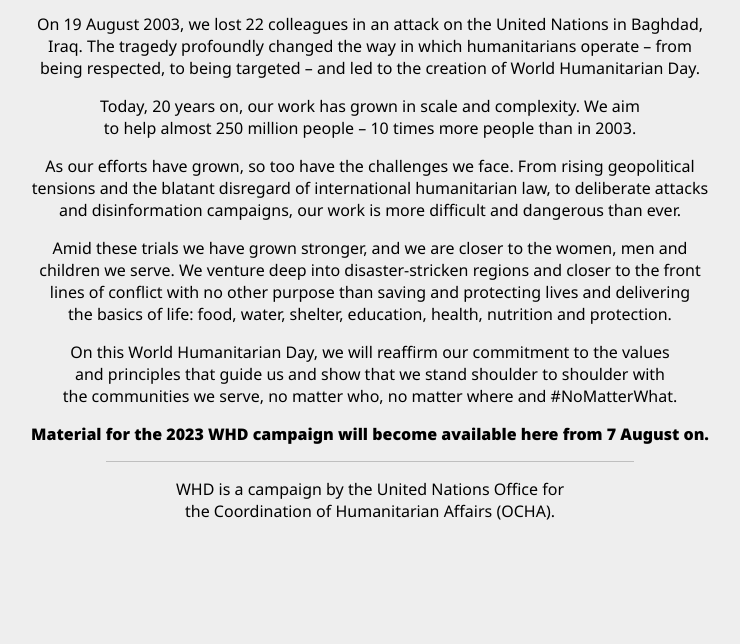
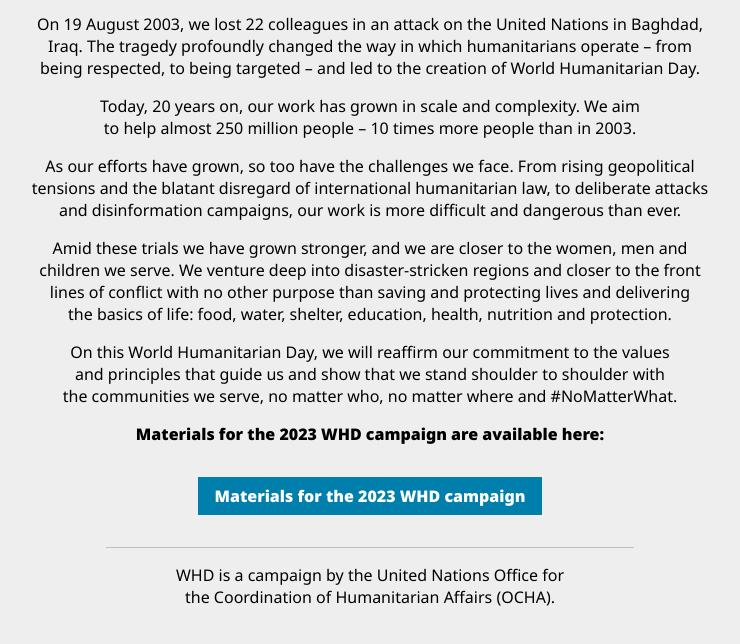
Before and after one commit to UN-OCHA/whd-site-2021-temp, a plain HTML site: page index.html in a window 1280 px wide. Shown: the part 479-1123 px from the top of the page, without its empty margins (270-1010 px from the left). Drawn offline with Linux system fonts and the light colour scheme.

Commit message:
chore: add the button to Trello

```diff
--- a/index.html
+++ b/index.html
@@ -26,6 +26,15 @@
   <!-- End Google Tag Manager -->
 
   <style type="text/css">
+    :root {
+      --brand-primary: #007fad;
+      --brand-primary--light: #20afcd;
+      --brand-primary--dark: #004f8d;
+      --brand-highlight: #e56a54;
+      --brand-grey: #e9f2fb;
+      --whd-button-margin: 1rem;
+    }
+
     *,
     *::before,
     *::after {
@@ -103,6 +112,17 @@
       height: 1px;
       word-wrap: normal;
     }
+
+    .whd-button {
+      display: inline-block;
+      width: auto;
+      padding: .5rem 1rem;
+      text-decoration: none;
+      color: white;
+      background: var(--brand-primary);
+      font-weight: 700;
+      margin-block: var(--whd-button-margin);
+    }
   </style>
 </head>
 <body>
@@ -125,8 +145,8 @@
     <p>As our efforts have grown, so too have the challenges we face. From rising geopolitical tensions and the blatant disregard of international humanitarian law, to deliberate attacks and disinformation campaigns, our work is more difficult and dangerous than ever.</p>
     <p>Amid these trials we have grown stronger, and we are closer to the women, men and children we serve. We venture deep into disaster-stricken regions and closer to the front lines of conflict with no other purpose than saving and protecting lives and delivering the basics of life: food, water, shelter, education, health, nutrition and protection.</p>
     <p>On this World Humanitarian Day, we will reaffirm our commitment to the values and principles that guide us and show that we stand shoulder to shoulder with the communities we serve, no matter who, no matter where and #NoMatterWhat.</p>
-    <p><strong>Material for the 2023 WHD campaign will become available here from 7 August on.</strong></p>
-
+    <p><strong>Materials for the 2023 WHD campaign are available here:</strong></p>
+    <p><a class="whd-button" href="https://bit.ly/WHD2023Trello">Materials for the 2023 WHD campaign</a></p>
   </main>
   <footer aria-label="Site">
     <p>WHD is a campaign by the United Nations Office for the Coordination of Humanitarian Affairs (OCHA).</p>
```
